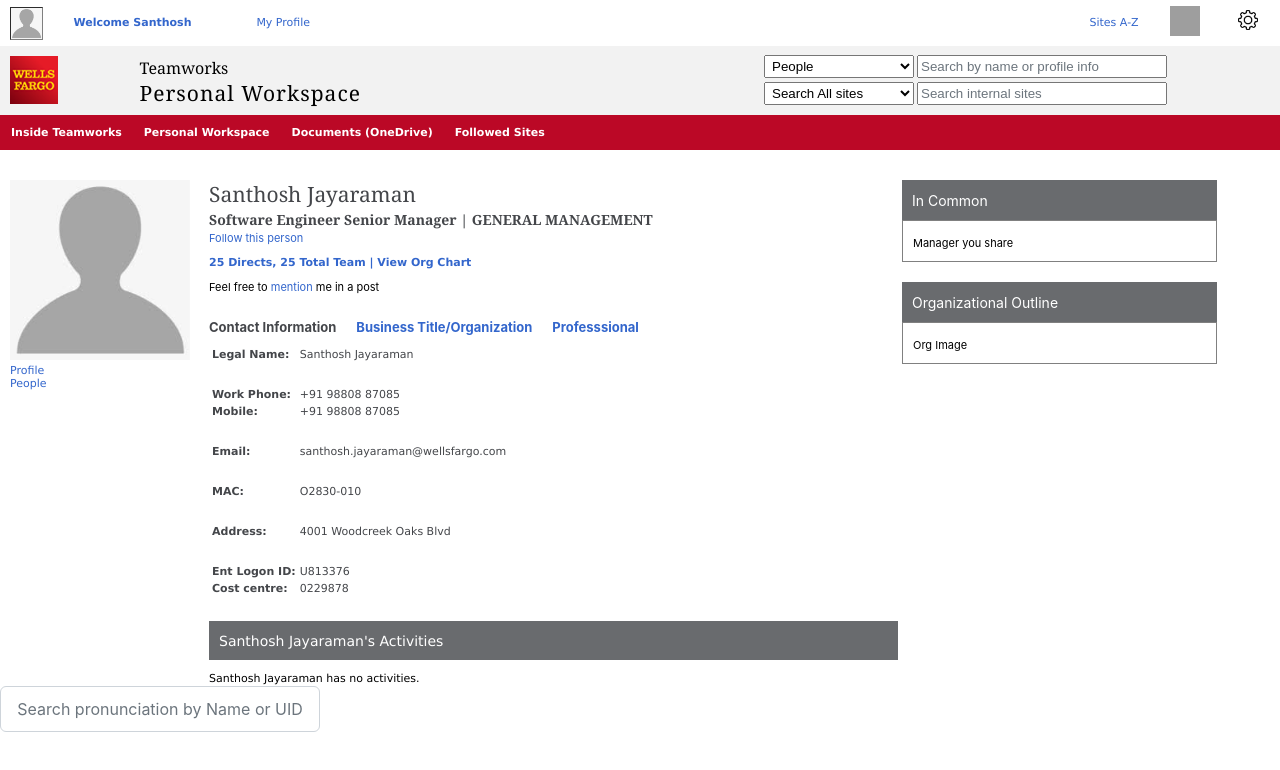
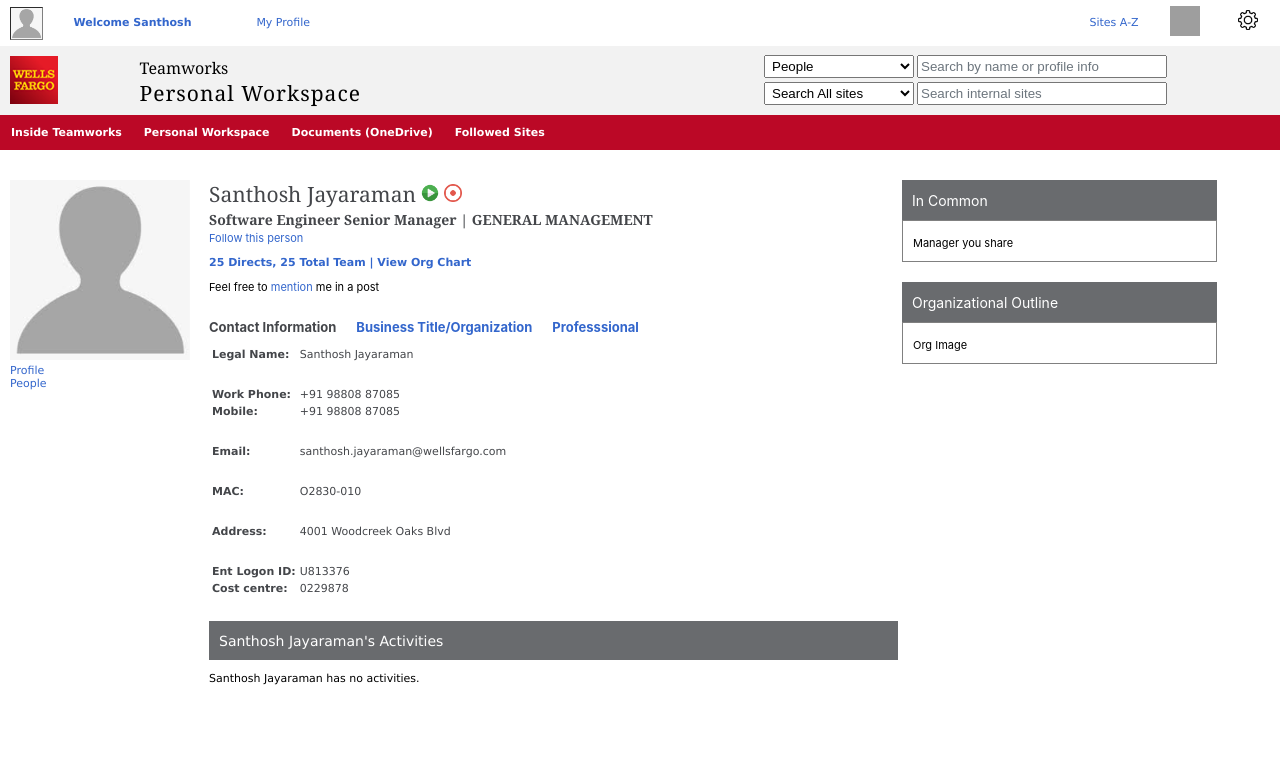
Before and after one commit to Shibankar/polyglots, a React (Create React App) app in the folder frontend/: page / in a window 1280 px wide. Shown: the top 770 px of the page. Built offline with nearby package versions, Linux system fonts and the light colour scheme; grey boxes are pictures that could not be loaded.

Commit message:
Adding images

```diff
--- a/frontend/src/App.js
+++ b/frontend/src/App.js
@@ -9,6 +9,9 @@
 import UserIcon from "./images/user-icon.jpeg"
 import AlertsIcon from "./images/alert1.png"
 import SettingsIcon from "./images/settings.png"
+
+import PlayIcon from "./images/play.png"
+import RecordIcon from "./images/record.png"
 
 
 function App(data) {
@@ -91,7 +94,11 @@
             </div>
             <div className="details-content">
                 <div className="content-1">
-                    <div className="name">Santhosh Jayaraman</div>
+                    <div className="name">
+                        <span>Santhosh Jayaraman</span>
+                        <img src={PlayIcon}></img>
+                        <img src={RecordIcon}></img>
+                    </div>
                     <div className="geography">Software Engineer Senior Manager | GENERAL MANAGEMENT</div>
                     <div className="follow"> Follow this person</div>
                     <h3 className="org">25 Directs, 25 Total Team | View Org Chart</h3>
@@ -187,13 +194,8 @@
                 </div>
 
             </div>
-
-
         </div>
-        <div>
-            <SearchEmployee showSelection={setShowEmployeeData} setSelection={setSelectedEmployee} />
-            {showEmployeeData && <EmployeeData data={selectedEmployee} />}
-        </div></>
+       </>
       );
 }
 
--- a/frontend/src/App.scss
+++ b/frontend/src/App.scss
@@ -204,6 +204,11 @@
                 font-weight: normal;
                 color: #44464a !important;
                 font-family: Georgia, 'Times New Roman', Times, serif;
+                img{
+                    height: 18px;
+                    padding-left: 5px;
+                    cursor: pointer;
+                }
             }
 
             .geography{
@@ -298,6 +303,7 @@
             .activity{
                 font-size: 11px;
                 margin-top: 9px;
+                padding-bottom: 20px;
                 display: inline-block;
             }
         }
```
Also changed, not shown: frontend/src/images/play.png (added), frontend/src/images/record.png (added).
